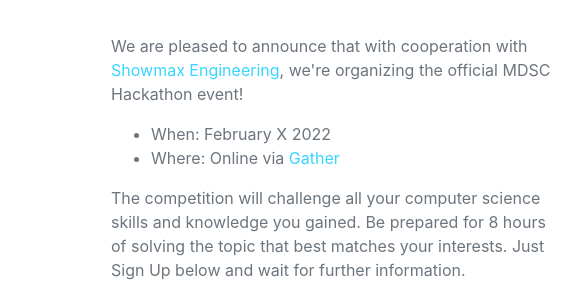
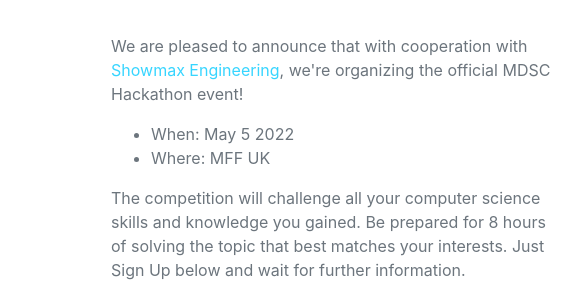
Before and after one commit to Matfyz-Developer-Student-Club/websites, a plain HTML site: page index.html in a window 1280 px wide. Shown: the part 2800-3081 px from the top of the page, 209-784 px from the left. Drawn offline with nearby package versions, Linux system fonts and the light colour scheme; a web font is replaced by a local one.

Commit message:
Registration to the Hackathon 5.5.2022

```diff
--- a/index.html
+++ b/index.html
@@ -164,10 +164,10 @@
 
                                 <ul>
                                     <li>
-                                        When: February X 2022
+                                        When: May 5 2022
                                     </li>
                                     <li>
-                                        Where: Online via <a href="https://www.gather.town/" target="_blank">Gather</a>
+                                        Where: MFF UK
                                     </li>
                                 </ul>
                                 </p>
```
